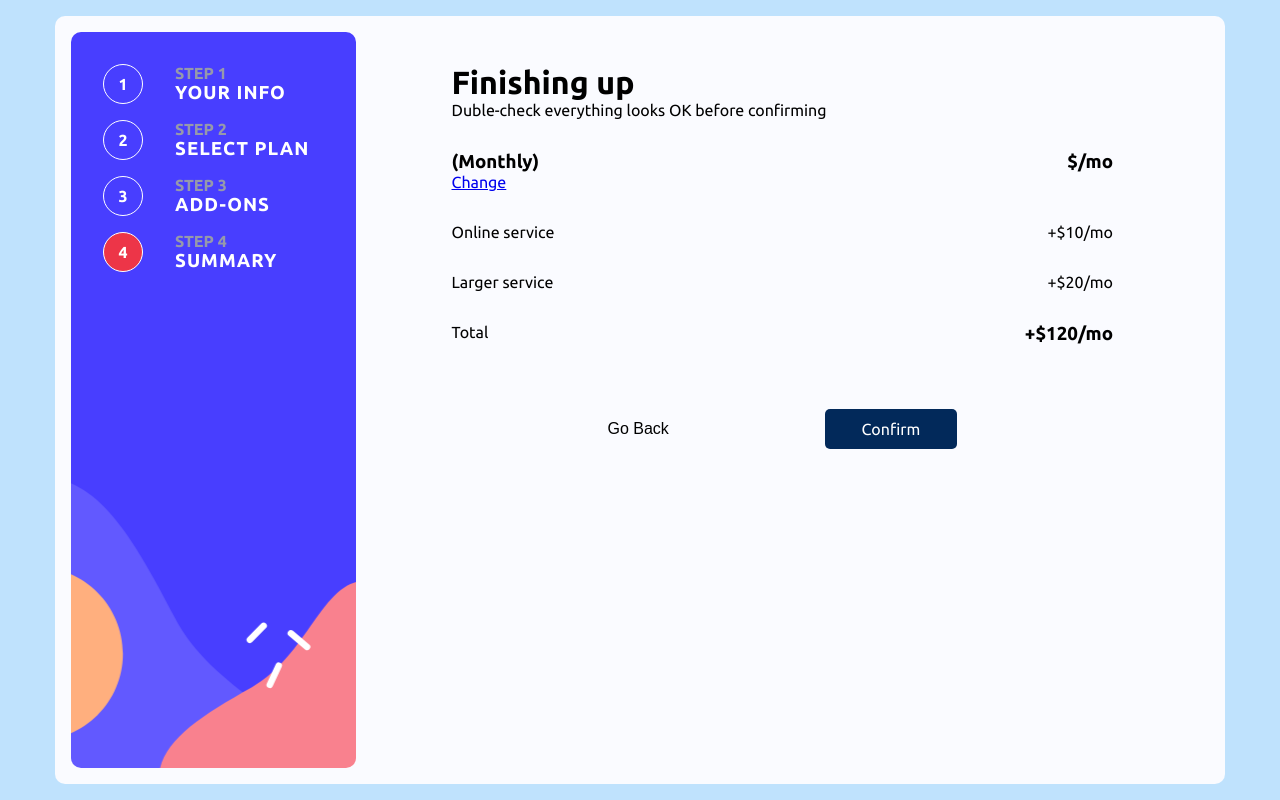
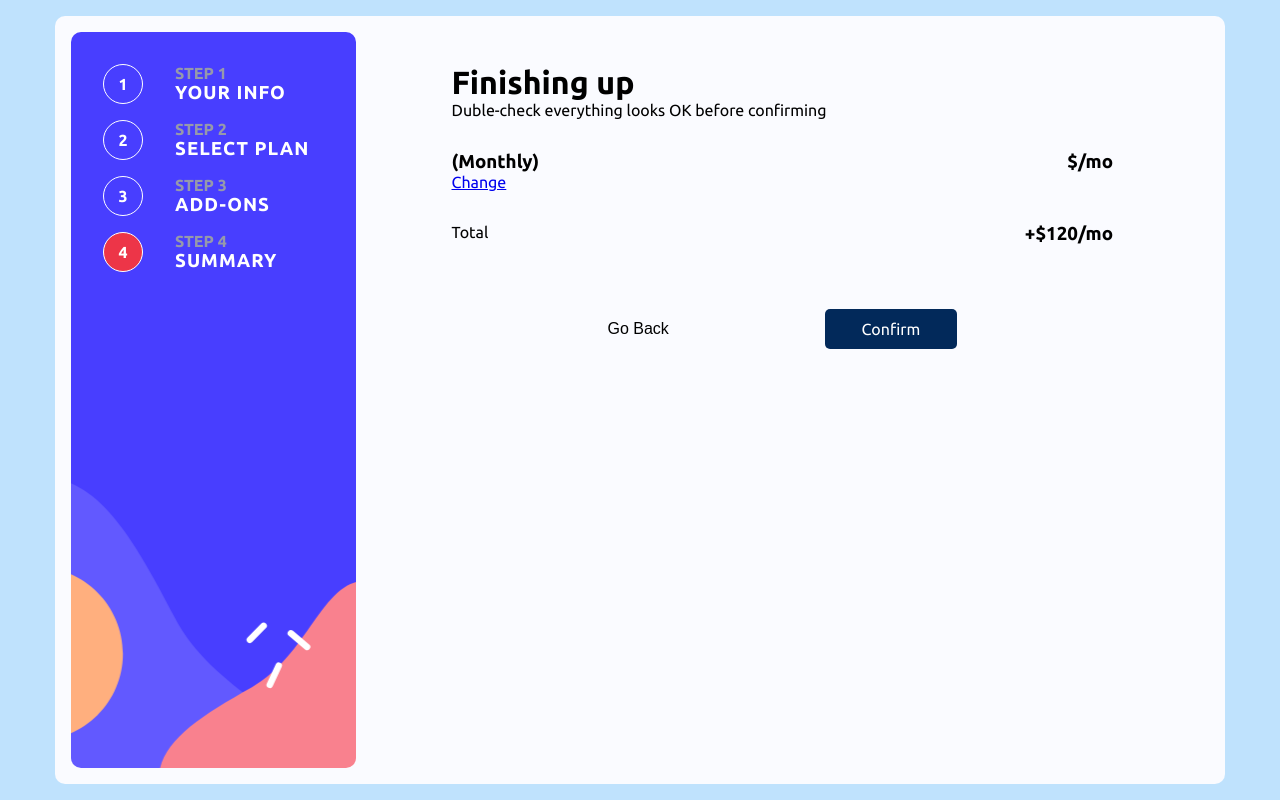
Before and after one commit to ajarek/react-45-vite-multi-step-form, a React (Vite) app: page /summary in a window 1280 px wide. Built offline with nearby package versions, Linux system fonts and the light colour scheme.

Commit message:
set added useState

```diff
--- a/src/App.jsx
+++ b/src/App.jsx
@@ -15,6 +15,10 @@ function App() {
   const [statePlan, useStatePlan] = useState('')
   const [statePrice, useStatePrice] = useState('')
 
+  const [stateOnline, useStateOnline] = useState(false)
+  const [stateLarge, useStateLarge] = useState(false)
+  const [stateCustomizable, useStateCustomizable] = useState(false)
+
   return (
     <div className='App'>
       <AppContext.Provider
@@ -27,6 +31,14 @@ function App() {
           useStatePlan,
           statePrice,
           useStatePrice,
+
+
+          stateOnline,
+          useStateOnline,
+          stateLarge,
+          useStateLarge,
+          stateCustomizable,
+          useStateCustomizable,
         }}
       >
         <Navigation />
--- a/src/components/ItemAddOns.jsx
+++ b/src/components/ItemAddOns.jsx
@@ -1,13 +1,13 @@
 import  { React, useState, useContext } from 'react'
 import { AppContext } from '../App'
 
-export const ItemAddOns = ({info, desc,price}) => {
+export const ItemAddOns = ({info, desc,price,onClick}) => {
   const {deadline, setDeadline} = useContext(AppContext)
+
+
+
   return (
-    <div className='item-add-ons'>
-      <div className="checkbox">
-        <input type="checkbox" name="" id="" />
-      </div>
+    <div className='item-add-ons' onClick={onClick}>
       <div className="add-ons-info">
         <h3>{info}</h3>
         <p>{desc}</p>
--- a/src/pages/AddOns.jsx
+++ b/src/pages/AddOns.jsx
@@ -1,11 +1,32 @@
-import{ React, useState }from 'react'
+import { React, useState, useContext, useEffect } from 'react'
+import { AppContext } from '../App'
 import ItemAddOns from '../components/ItemAddOns'
 import { Navigate, NavLink } from 'react-router-dom'
 const AddOns = () => {
   const [back, setBack] = useState(false)
+  const {
+    stateOnline,
+    useStateOnline,
+    stateLarge,
+    useStateLarge,
+    stateCustomizable,
+    useStateCustomizable,
+  } = useContext(AppContext)
+
+  const onLine = () => {
+    useStateOnline(!stateOnline)
+  }
+  const large = () => {
+    useStateLarge(!stateLarge)
+  }
+  const customizable = () => {
+    useStateCustomizable(!stateCustomizable)
+  }
+
   const goBack = () => {
     setBack(true)
   }
+
   return (
     <div className='addons'>
       {back && (
@@ -23,16 +44,19 @@ const AddOns = () => {
           info={'Online service'}
           desc={'Access to multiplayer games'}
           price={1}
+          onClick={onLine}
         />
         <ItemAddOns
           info={'Large service'}
           desc={'Extra 1TB of cloud save'}
           price={2}
+          onClick={large}
         />
         <ItemAddOns
           info={'Customizable profile'}
           desc={'Custom thema on your profile'}
           price={2}
+          onClick={customizable}
         />
       </div>
       <div className='action'>
@@ -42,7 +66,12 @@ const AddOns = () => {
         >
           Go Back
         </button>
-        <NavLink className='next' to='/summary'>Next Step</NavLink>
+        <NavLink
+          className='next'
+          to='/summary'
+        >
+          Next Step
+        </NavLink>
       </div>
     </div>
   )
--- a/src/pages/Summary.jsx
+++ b/src/pages/Summary.jsx
@@ -3,7 +3,20 @@ import { AppContext } from '../App'
 import { Navigate, NavLink } from 'react-router-dom'
 const Summary = () => {
   const [back, setBack] = useState(false)
-  const {deadline, setDeadline,statePlan,useStatePlan,statePrice,useStatePrice} = useContext(AppContext)
+  const {
+    deadline,
+    setDeadline,
+    statePlan,
+    useStatePlan,
+    statePrice,
+    useStatePrice,
+    stateOnline,
+    useStateOnline,
+    stateLarge,
+    useStateLarge,
+    stateCustomizable,
+    useStateCustomizable,
+  } = useContext(AppContext)
   const goBack = () => {
     setBack(true)
   }
@@ -19,21 +32,41 @@ const Summary = () => {
         <h1>Finishing up</h1>
         <p>Duble-check everything looks OK before confirming</p>
       </div>
-      <div className="wrapper-summary">
+      <div className='wrapper-summary'>
         <div>
-        <h3>{statePlan} ({deadline?'Monthly':'Yearly'})</h3>
-        <NavLink to={'/plan'}>Change</NavLink>
+          <h3>
+            {statePlan} ({deadline ? 'Monthly' : 'Yearly'})
+          </h3>
+          <NavLink to={'/plan'}>Change</NavLink>
         </div>
-        <h3>${deadline?statePrice:statePrice*10}/{deadline?'mo':'yr'}</h3>
+        <h3>
+          ${deadline ? statePrice : statePrice * 10}/{deadline ? 'mo' : 'yr'}
+        </h3>
       </div>
-      <div className="wrapper-summary">
-        <p>Online service</p><p>+$10/{deadline?'mo':'yr'}</p>
+      {stateOnline?(
+      <div className='wrapper-summary'>
+        <p>Online service</p>
+        <p>+${deadline ? 1 : 10}/{deadline ? 'mo' : 'yr'}</p>
       </div>
-      <div className="wrapper-summary">
-        <p>Larger service</p><p>+$20/{deadline?'mo':'yr'}</p>
+      ):null
+     }
+     {stateLarge?(
+      <div className='wrapper-summary'>
+        <p>Larger service</p>
+        <p>+${deadline ? 2 : 20}/{deadline ? 'mo' : 'yr'}</p>
       </div>
-      <div className="wrapper-summary">
-        <p>Total</p><h3>+$120/{deadline?'mo':'yr'}</h3>
+     ):null
+      }
+      {stateCustomizable?(
+      <div className='wrapper-summary'>
+        <p>Customizable profile</p>
+        <p>+${deadline ? 2 : 20}/{deadline ? 'mo' : 'yr'}</p>
+      </div>
+     ):null
+      }
+      <div className='wrapper-summary'>
+        <p>Total</p>
+        <h3>+$120/{deadline ? 'mo' : 'yr'}</h3>
       </div>
       <div className='action'>
         <button
@@ -42,8 +75,13 @@ const Summary = () => {
         >
           Go Back
         </button>
-        <NavLink className='next' to='/thankyou'>Confirm</NavLink>
-    </div>
+        <NavLink
+          className='next'
+          to='/thankyou'
+        >
+          Confirm
+        </NavLink>
+      </div>
     </div>
   )
 }
```
Lines whose indentation alone changed are shown as unchanged.
